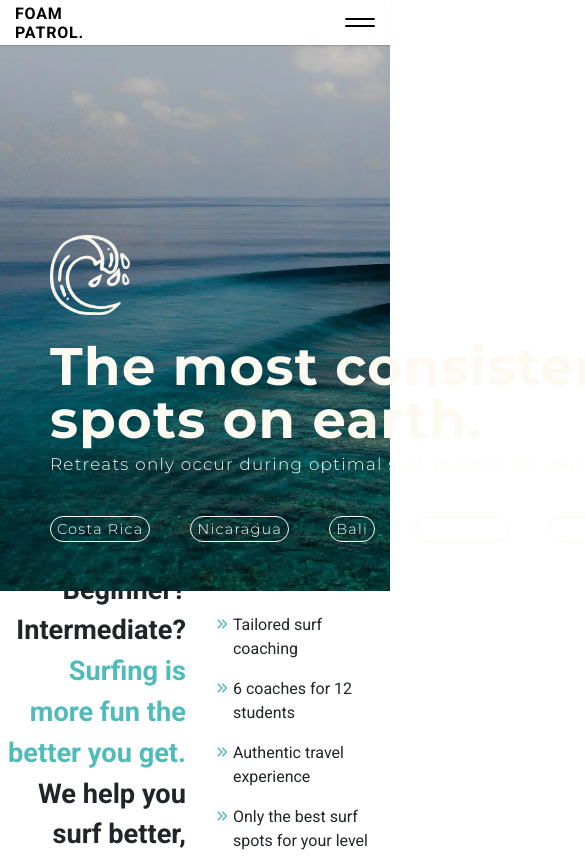
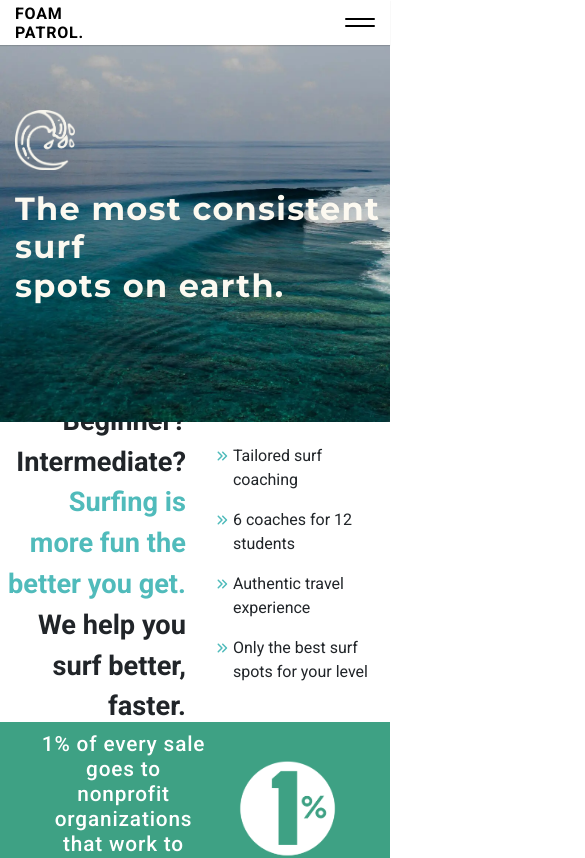
Before and after one commit to AaronoKwok/foam-patrol2, a React (Create React App) app: page /surfRetreats/bali-retreat in a window 390 px wide. Shown: the top 858 px of the page, 585 px wide, since content can reach past the window. Built offline with nearby package versions, Linux system fonts and the light colour scheme.

Commit message:
media queries for main page background image, vert and hor

```diff
--- a/public/index.css
+++ b/public/index.css
@@ -323,6 +323,14 @@ body {
   object-position: 0% 55%;
 }
 
+.background-image-mobile {
+  width: 100%;
+  height: 50vh;
+  overflow: hidden;
+  object-fit: cover;
+  object-position: 0% 55%;
+}
+
 /* backscene text */
 
 .backscene-text {
@@ -2515,10 +2523,11 @@ body {
   .footer-mid {
     height: 100%;
     padding-top: 20px;
+    justify-content: space-around;
   }
 
   .footer-internal-links {
-    margin-right: 5%
+    margin-right: 0%;
   }
 
   .footer-base {
@@ -2536,7 +2545,20 @@ body {
     padding-bottom: 10px;
   }
 
-
+  /* Mainpage */
+
+  .backscene-text {
+    left: 15px;
+    top: 110px;
+  }
+
+  .image-h1 {
+    font-size: 2em;
+  }
+
+  .wave {
+    width: 60px;
+  }
 
 
 
@@ -2558,6 +2580,10 @@ body {
     height: 500px
   }
 
+  .background-image-mobile {
+    height: 76vh;
+  }
+
   .oc-backscene {
     height: 500px
   }
--- a/src/components/BackScene.js
+++ b/src/components/BackScene.js
@@ -1,19 +1,30 @@
 import React from "react"
 //import Carousel from 'react-bootstrap/Carousel';
 
-/* import barrel from "../images/barrel.png"
-import sunsetlb from "../images/sunsetlb.png"
-import emptywave from "../images/emptywave.png"  */
+import useWindowWidth from "../hooks/useWindowWidth"
 import marWave from "../images/margarita-salyek-wave.png"
 
 import BacksceneText from "./BacksceneText"
 
 function BackScene() {
     return (
-        <div className="background">
-            <img className="background-image" src={marWave} alt="" />
-            <BacksceneText />
+        <div>
+            {
+               (useWindowWidth()) &&
+               <div className="background">
+                    <img className="background-image-mobile" src={marWave} alt="" />
+                    <BacksceneText />
+                </div>
+            }
+            {
+                (!useWindowWidth()) &&
+                <div className="background">
+                    <img className="background-image" src={marWave} alt="" />
+                    <BacksceneText />
+                </div>
+            }
         </div>
+
     )
 }
 
--- a/src/components/BacksceneText.js
+++ b/src/components/BacksceneText.js
@@ -1,10 +1,23 @@
 import React from "react"
 import {Link} from "react-router-dom"
+
+import useWindowWidth from "../hooks/useWindowWidth"
 
 import wave from "../images/wave.png"
 
 function BacksceneText() {
     return (
+        <div>
+            {
+                useWindowWidth &&
+                <div className="backscene-text">
+                    <img className="wave" src={wave} alt=""/>
+                    <h1 className="image-h1">The most consistent surf</h1>
+                    <h1 className="image-h1">spots on earth.</h1>
+                </div>
+            }
+            {
+                !useWindowWidth &&
                 <div className="backscene-text">
                     <img className="wave" src={wave} alt=""/>
                     <div>
@@ -20,6 +33,9 @@ function BacksceneText() {
                         <Link className="link-loc" to="/surfRetreats/intermediate/mentawais-retreat">Maldives</Link>
                     </div>
                 </div>
+            }
+        </div>
+
     )
 }
 
--- a/src/pages/MainPage.js
+++ b/src/pages/MainPage.js
@@ -1,4 +1,4 @@
-import React, {useContext, useEffect, useState} from "react"
+import React, {useContext} from "react"
 import {Link} from "react-router-dom"
 
 import {Context} from "../Context"
@@ -14,7 +14,7 @@ import Course from "../components/Course"
 import Retreat from "../components/Retreat"
 import CurrentCondition from "../components/CurrentCondition"
 
-//import useWindowWidth from "../hooks/useWindowWidth"
+import useWindowWidth from "../hooks/useWindowWidth"
 
 
 
@@ -61,6 +61,54 @@ function MainPage() { //to change once have a courses scroll functionality
 
     return (
         <main>
+            {
+                (useWindowWidth()) &&
+                <div>
+                    <div className="mp-img-position">
+                        <BackScene />
+                        <section className="main-info">
+                            <p className="main-info-paragraph">Beginner? Intermediate? <span className="main-info-span">Surfing is more fun the better you get.</span> We help you surf better, faster.</p>
+                            <div className="main-info-bullets">
+                                {makePoints(pointArr)}
+                            </div>
+                        </section>
+                    </div>
+
+                    {/* <div className="mainpage-width">
+
+                        <section className="browse-retreats">
+                            <p className="retreats-p">Surf Trips</p>
+                            <hr className="main-hr"/>
+                            <div className="retreats-layout">
+                                {retreats}
+                            </div>
+                        </section>
+
+                        <section className="browse-forecasts">
+                            <p className="retreats-p">California & Hawaii Current Conditions</p>
+                            <hr className="main-hr"/>
+                            <div className="courses-layout">
+                                <CurrentCondition loc={pleasurePoint}/>
+                                <CurrentCondition loc={pacifica}/>
+                                <CurrentCondition loc={hbPier}/>
+                                <CurrentCondition loc={waikiki}/>
+                            </div>
+                        </section>
+
+                        <section className="browse-courses">
+                            <p className="courses-p">Discover our Online Surf Courses</p>
+                            <hr className="main-hr" />
+                            <div className="courses-layout">
+                                {courses}
+                            </div>
+                            <Link className="courses-link" to="/online-courses">Go to more courses...</Link>
+                        </section>
+                    </div> */}
+                </div>
+            }
+            {
+                (!useWindowWidth()) &&
+                <div>
                     <div className="mp-img-position">
                         <BackScene />
                         <section className="main-info">
@@ -101,8 +149,8 @@ function MainPage() { //to change once have a courses scroll functionality
                             <Link className="courses-link" to="/online-courses">Go to more courses...</Link>
                         </section>
                     </div>
-
-
+                </div>
+            }
         </main>
     )
 }
```
Lines whose indentation alone changed are shown as unchanged.
